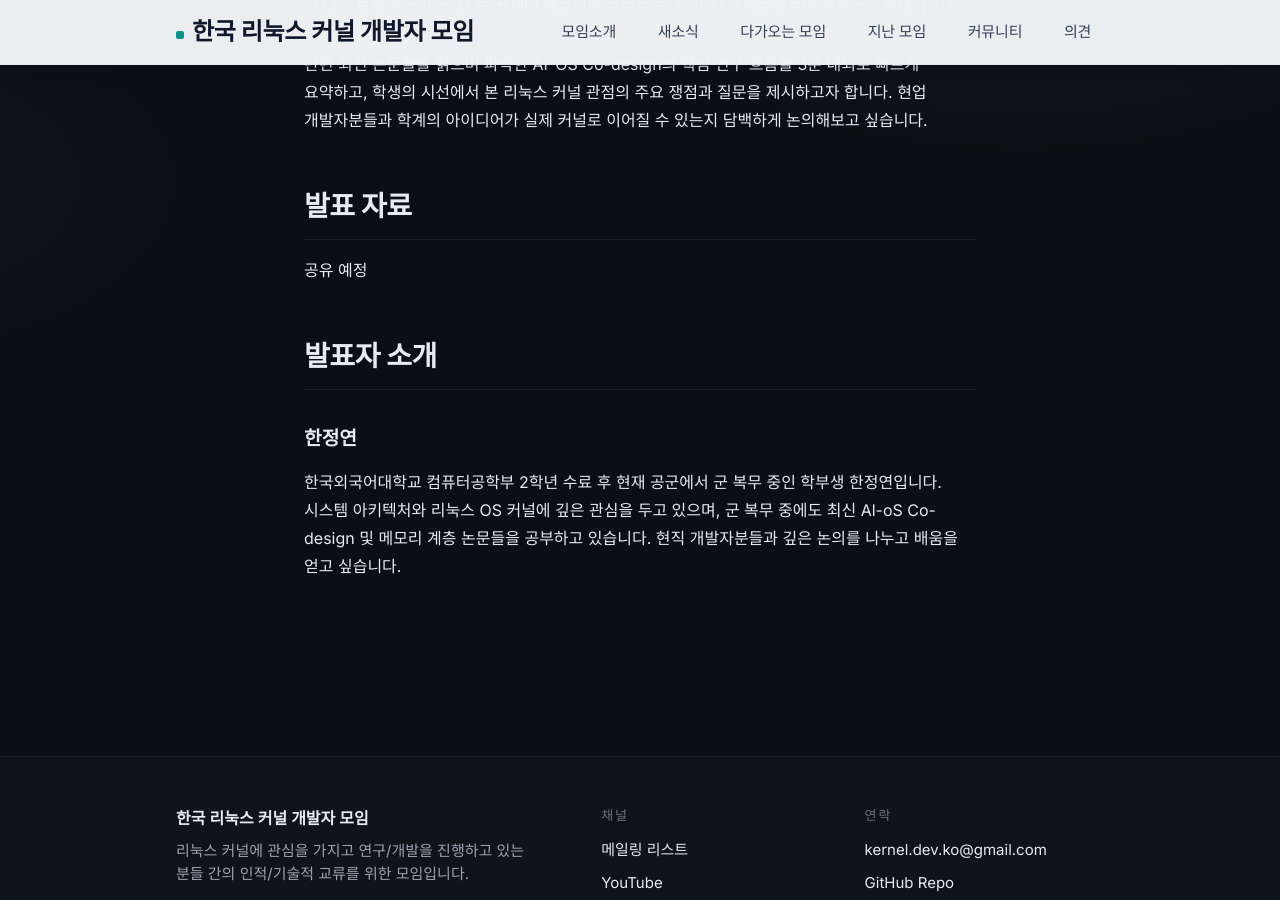
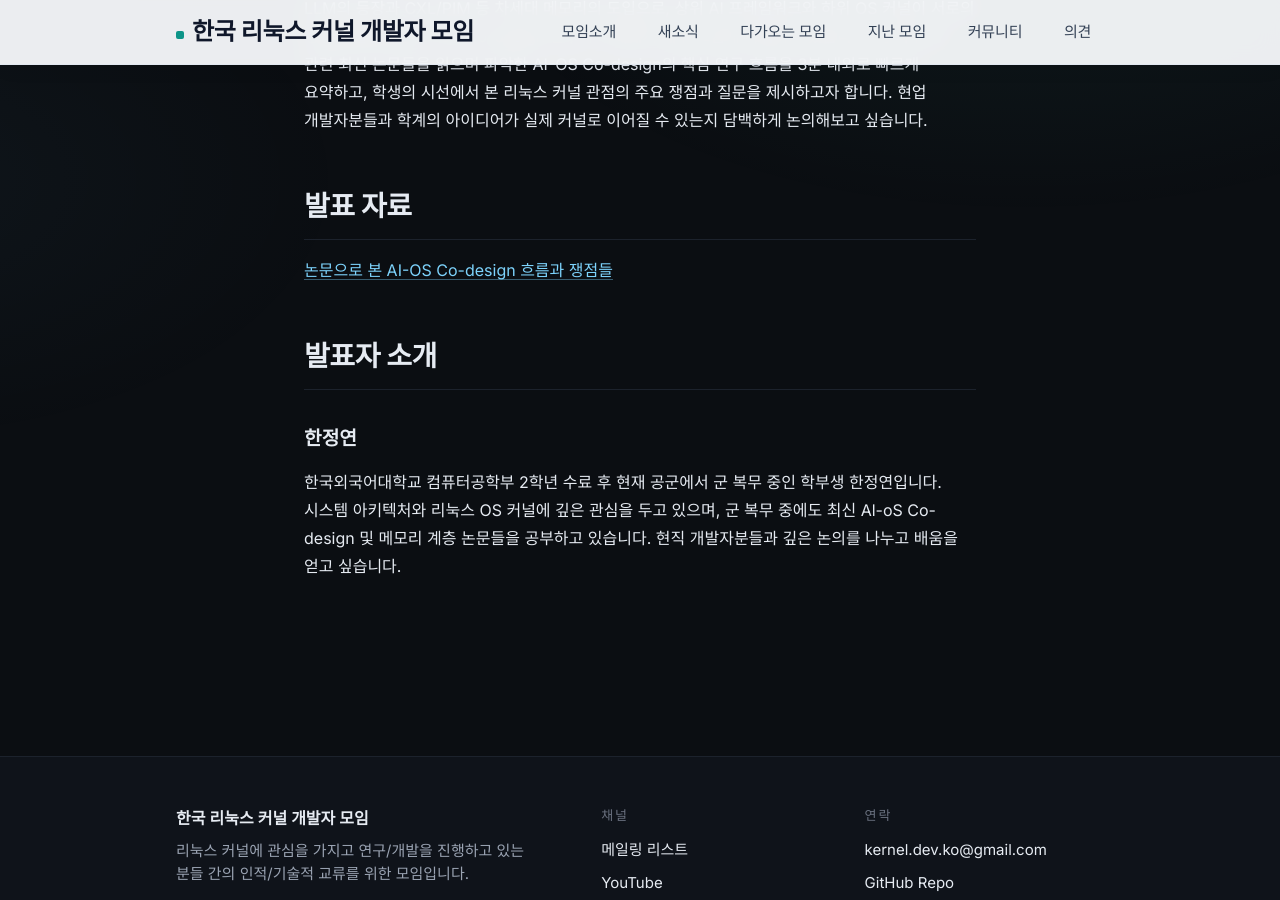
Before and after one commit to kernel-dev-ko/kernel-dev-ko.github.io, a Jekyll site: the page built from 11th/lightning-02/index.md, in a window 1280 px wide and 900 px high, scrolled down 395 px. Built offline with Jekyll 4.4.1, drawn with Linux system fonts in a browser that asks for light colours; our own code applies the rules of GitHub Pages for plain Markdown files.

Commit message:
Add downloadable AI-OS Co-design file

```diff
--- a/11th/lightning-02/index.md
+++ b/11th/lightning-02/index.md
@@ -7,7 +7,7 @@ layout: default
 LLM의 등장과 CXL/PIM 등 차세대 메모리의 도입으로, 상위 AI 프레임워크와 하위 OS 커널이 서로의 정보를 활용하는 AI-OS Co-design 연구가 학계에서 매우 뜨겁게 다뤄지고 있습니다. 군 복무 중 관련 최신 논문들을 읽으며 파악한 AI-OS Co-design의 핵심 연구 흐름을 3분 내외로 빠르게 요약하고, 학생의 시선에서 본 리눅스 커널 관점의 주요 쟁점과 질문을 제시하고자 합니다. 현업 개발자분들과 학계의 아이디어가 실제 커널로 이어질 수 있는지 담백하게 논의해보고 싶습니다.
 
 ## 발표 자료
-공유 예정
+<a href="AI-OS_Co-design.pdf" download>논문으로 본 AI-OS Co-design 흐름과 쟁점들</a>
 
 ## 발표자 소개
 ### 한정연
```
Also changed, not shown: 1 other file.
